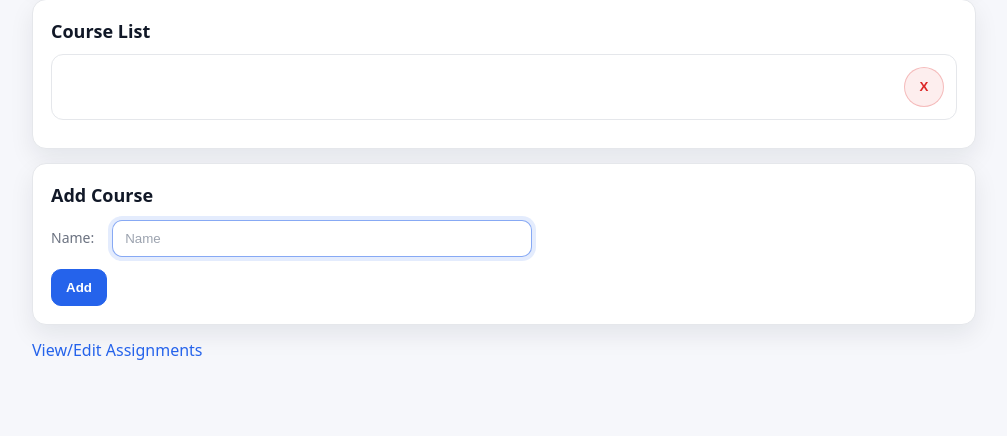
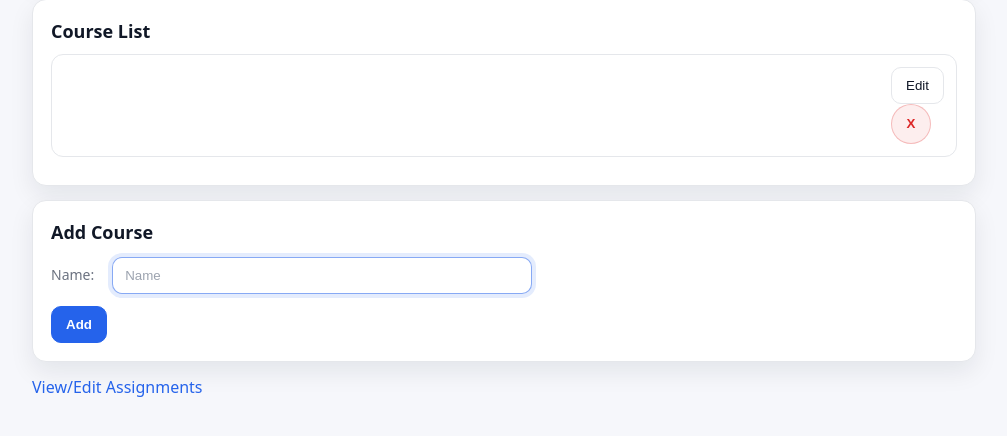
Before and after one commit to wyatt4543/McDonnell_INF653, a PHP site: page /?action=list_courses in a window 1280 px wide. Shown: the part 117-553 px from the top of the page, without its empty margins (136-1143 px from the left). Run offline with PHP 8.4, Linux system fonts and the light colour scheme; tables that the repository leaves empty or names only in its code hold one stand-in row (values such as "Sample post"); data that the repository does not hold is empty.

Commit message:
update course_list for editing courses

```diff
--- a/Assignment Tracker Application/view/course_list.php
+++ b/Assignment Tracker Application/view/course_list.php
@@ -16,7 +16,14 @@ include("view/header.php");
                     <p class="bold"><?= htmlspecialchars($course['courseName']) ?></p>
                 </div>
                 <div class="list__removed">
+                    <!-- Edit Button-->
+                    <form action="." method="get" style="display:inline;">
+                        <input type="hidden" name="action" value="show_course_edit">
+                        <input type="hidden" name="course_id" value="<?= $course['courseID'] ?>">
+                        <button class="edit-button">Edit</button>
+                    </form>
 
+                    <!-- Delete Form -->
                     <form action="." method="post">
                         <input type="hidden" name="action" value="delete_course">
                         <input type="hidden" name="course_id" value="<?= $course['courseID'] ?>">
```
